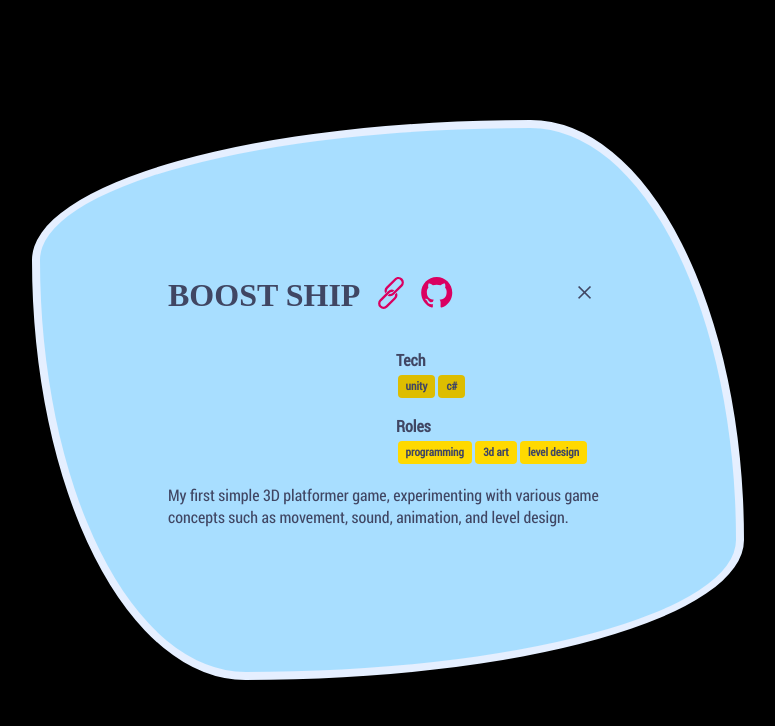
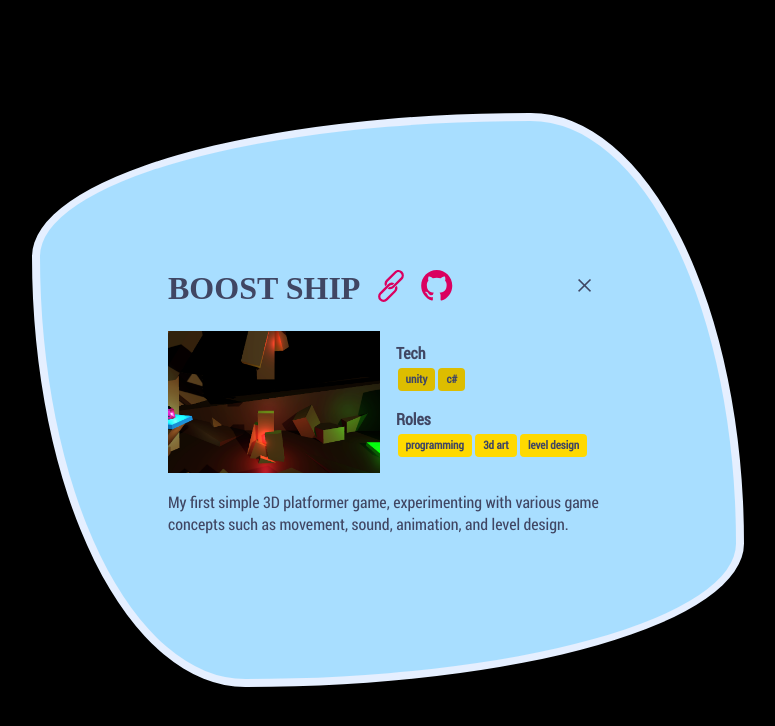
Before and after one commit to Ajuska/svg-portfolio, a SvelteKit app: page /projects/boost-ship in a window 1280 px wide. Shown: the top 726 px of the page, without its empty margins (352-1127 px from the left). Built offline with nearby package versions, Linux system fonts and the light colour scheme.

Commit message:
:fire: Remove problematic enhanced image lib

```diff
--- a/package.json
+++ b/package.json
@@ -34,8 +34,5 @@
 		"vite": "^5.0.3",
 		"vitest": "^1.0.0"
 	},
-	"type": "module",
-	"dependencies": {
-		"@sveltejs/enhanced-img": "^0.1.8"
-	}
+	"type": "module"
 }
--- a/src/lib/components/image.svelte
+++ b/src/lib/components/image.svelte
@@ -1,11 +1,11 @@
 <script lang="ts">
 	import { type ProjectSlug } from '$routes/(app)/projects/data';
-	import boostShip from '$lib/assets/boost-ship.png?enhanced';
-	import eatGun from '$lib/assets/eat-gun.png?enhanced';
-	import elektroCz from '$lib/assets/elektro-cz.png?enhanced';
-	import needForJamf from '$lib/assets/need-for-jamf.png?enhanced';
-	import teddy from '$lib/assets/teddy.png?enhanced';
-	import wedding from '$lib/assets/wedding.png?enhanced';
+	import boostShip from '$lib/assets/boost-ship.png';
+	import eatGun from '$lib/assets/eat-gun.png';
+	import elektroCz from '$lib/assets/elektro-cz.png';
+	import needForJamf from '$lib/assets/need-for-jamf.png';
+	import teddy from '$lib/assets/teddy.png';
+	import wedding from '$lib/assets/wedding.png';
 
 	const imgs: { [key in ProjectSlug]?: string } = {
 		'boost-ship': boostShip,
@@ -21,7 +21,7 @@
 </script>
 
 {#if imgs[key]}
-	<enhanced:img src={imgs[key]} alt={label} class="image" />
+	<img src={imgs[key]} alt={label} class="image" />
 {/if}
 
 <style>
--- a/vite.config.ts
+++ b/vite.config.ts
@@ -1,9 +1,8 @@
 import { sveltekit } from '@sveltejs/kit/vite';
-import { enhancedImages } from '@sveltejs/enhanced-img';
 import { defineConfig } from 'vitest/config';
 
 export default defineConfig({
-	plugins: [enhancedImages(), sveltekit()],
+	plugins: [sveltekit()],
 	test: {
 		include: ['src/**/*.{test,spec}.{js,ts}']
 	},
```
